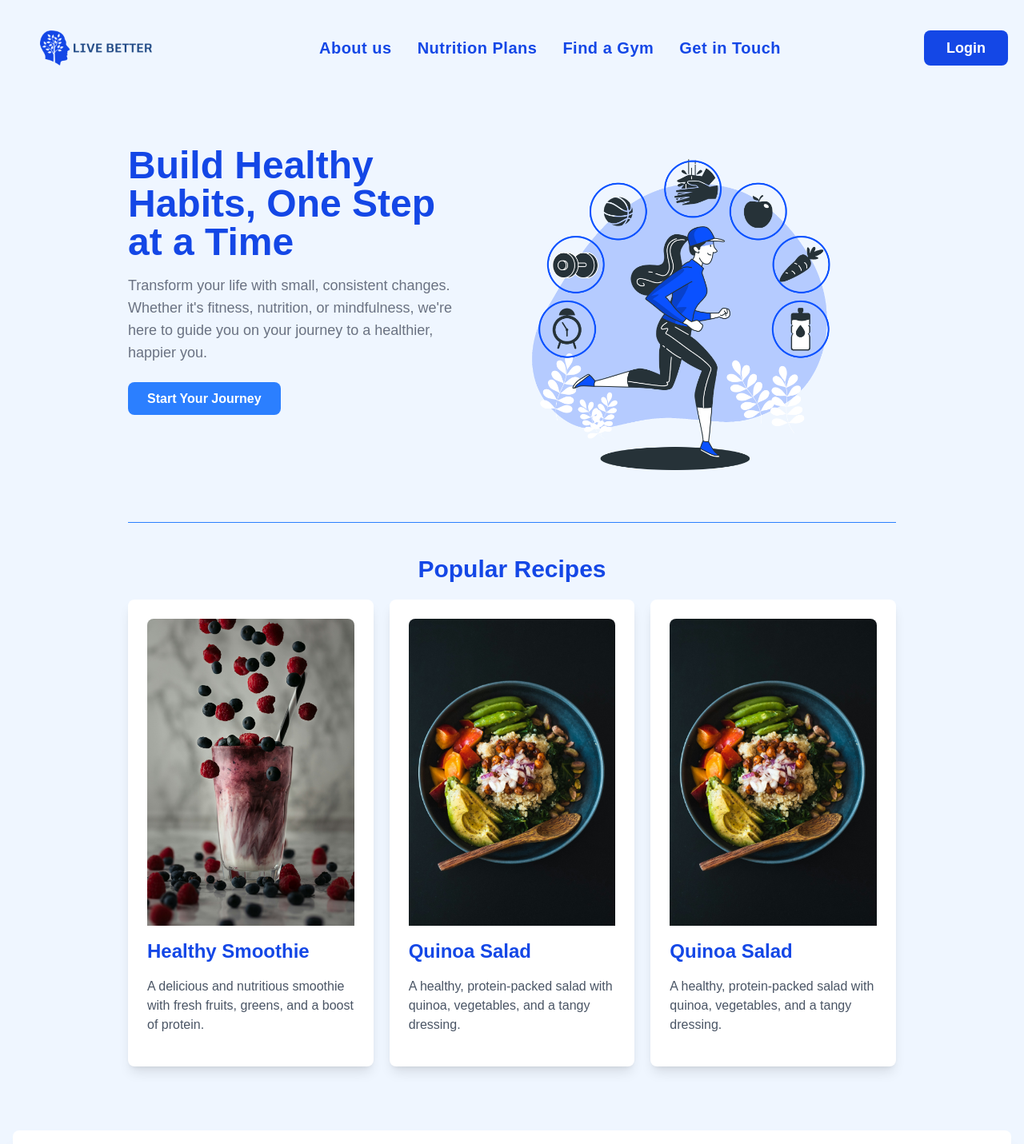
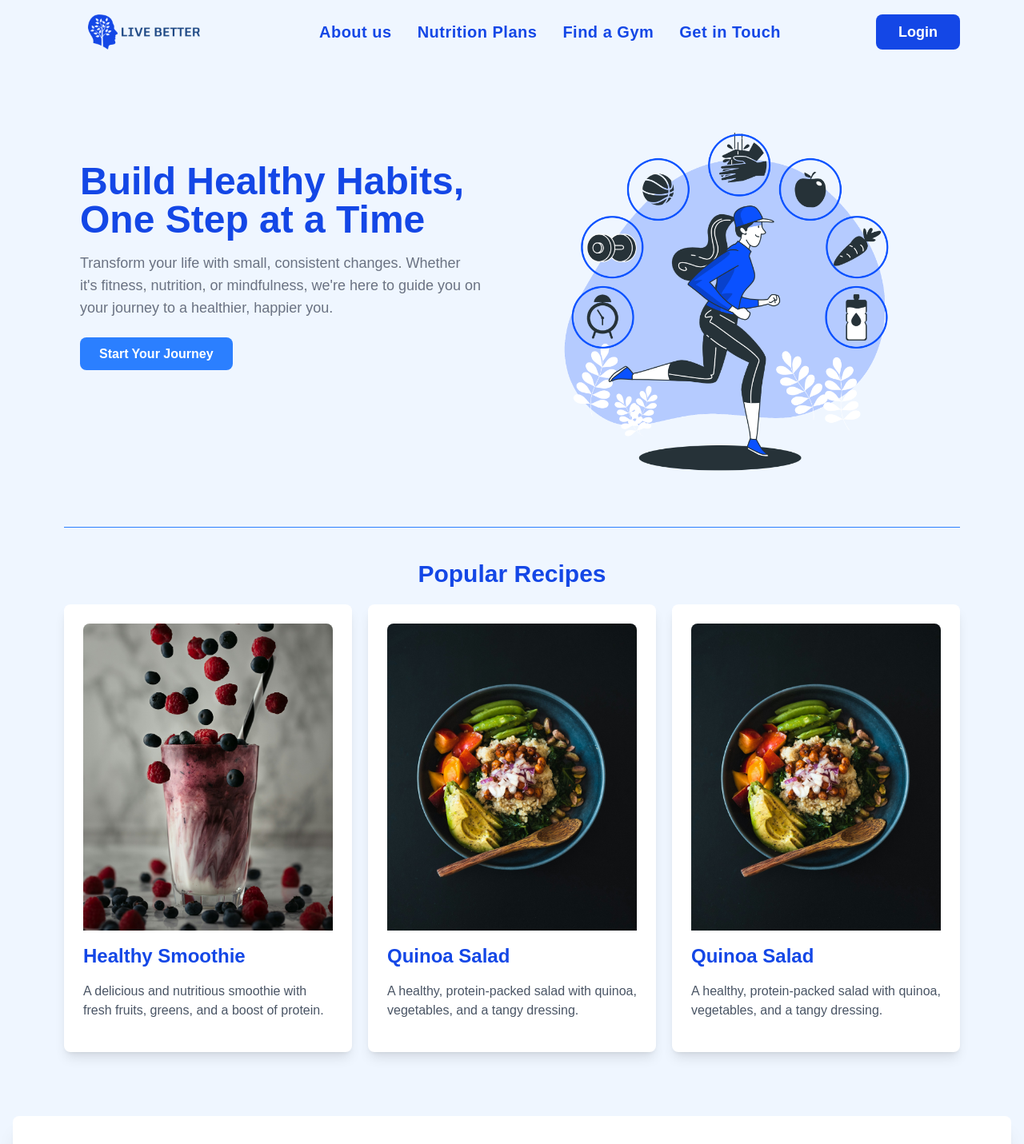
Before and after one commit to roumaiss/live_better_front, a Next.js app: page / in a window 1280 px wide. Shown: the top 1431 px of the page at 80% size. Built offline with nearby package versions, Linux system fonts and the light colour scheme.

Commit message:
responsive design

```diff
--- a/src/app/page.jsx
+++ b/src/app/page.jsx
@@ -56,9 +56,9 @@ export default function Home() {
             </div>
 
             {/* Hero Section */}
-            <div className="flex flex-col lg:flex-row items-center justify-between  mx-[2rem] lg:mx-[10rem] bg-blue-50 border-b border-blue-500 my-10 lg:my-0">
+            <div className="flex flex-col lg:flex-row items-center justify-between  mx-[2rem] lg:mx-[5rem] bg-blue-50 border-b border-blue-500 my-10 lg:my-0">
                 {/* Text on the left */}
-                <div className="w-full lg:w-1/2 mb-10 lg:mb-20">
+                <div className="w-full lg:w-1/2 mb-10 lg:mb-20 px-5">
                     <h1 className=" text-2xl md:text-3xl lg:text-5xl text-blue-700 font-bold mb-4">
                         Build Healthy Habits, One Step at a Time
                     </h1>
@@ -86,7 +86,7 @@ export default function Home() {
             </div>
 
             {/* Grid Section for Recipes */}
-            <div className="  py-10 mx-[2rem] lg:mx-[10rem] ">
+            <div className="  py-10 mx-[2rem] lg:mx-[5rem] ">
                 <h2 className="text-xl md:text-2xl lg:text-3xl font-bold text-center text-blue-700 mb-5">
                     Popular Recipes
                 </h2>
--- a/src/components/Navbar.jsx
+++ b/src/components/Navbar.jsx
@@ -57,7 +57,7 @@ export default function Navbar() {
 
   return (
     <header className="bg-transparent">
-      <nav className="max-w-screen-xl mx-auto lg:p-5 bg-transparent">
+      <nav className=" bg-transparent mx-[2rem] lg:mx-[5rem]">
         <div className="flex justify-between items-center bg-transparent">
           {/* Logo */}
           <Link href="/" className="text-blue-700 text-5xl">
```
